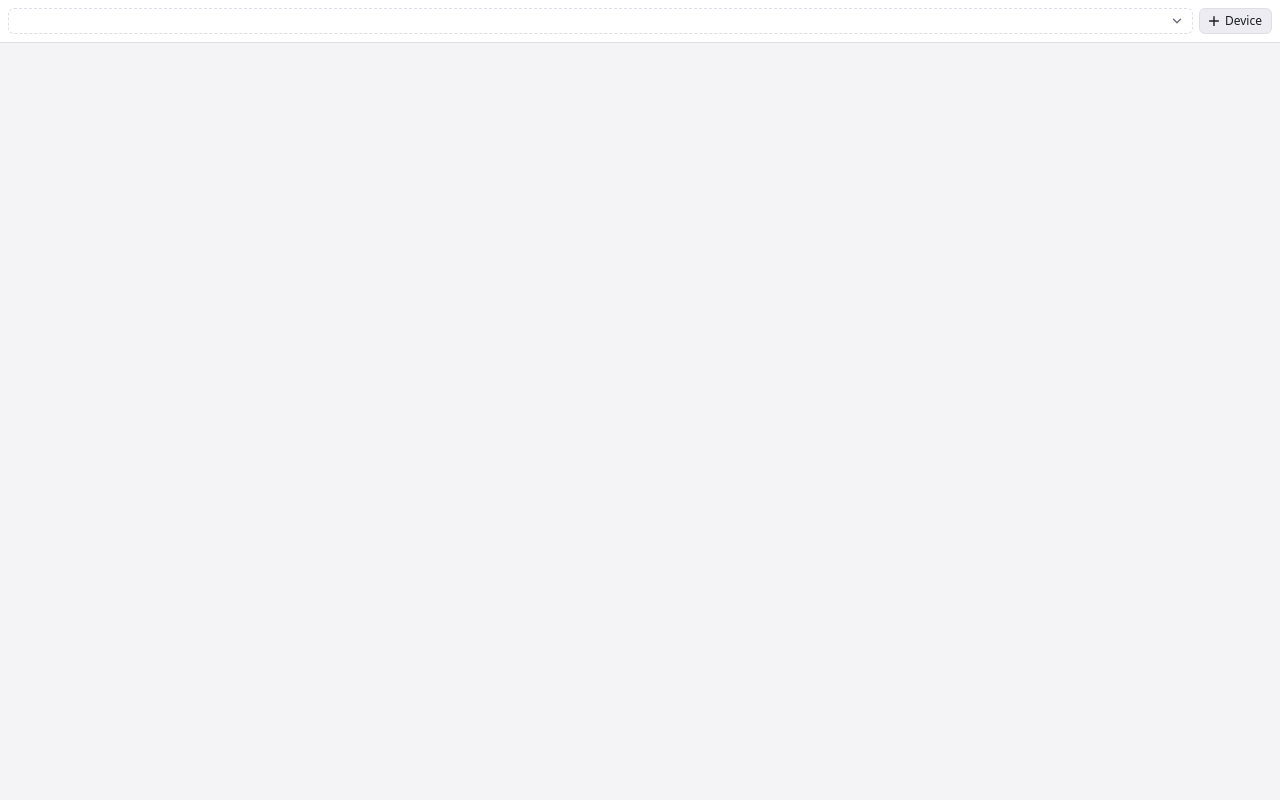
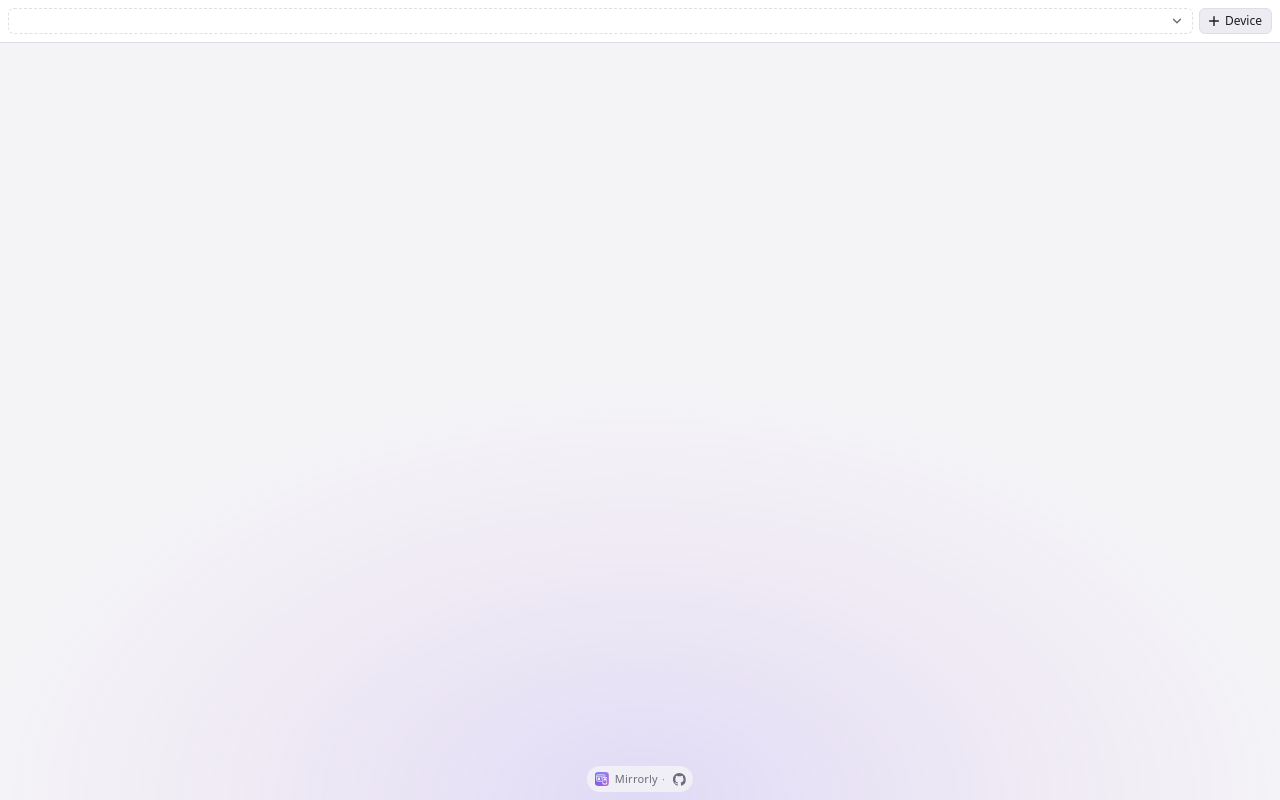
Before and after one commit to dazecoop/mirrorly, a browser extension: page sidebar/sidebar.html in a window 1280 px wide. Drawn offline with Linux system fonts and the light colour scheme.

Commit message:
feat: add footer credit section with GitHub link and enhance sidebar padding

```diff
--- a/sidebar/sidebar.css
+++ b/sidebar/sidebar.css
@@ -268,7 +268,7 @@ button:hover, select:hover { border-color: var(--muted); }
   min-height: 0;
   display: flex;
   gap: 8px;
-  padding: 8px;
+  padding: 8px 8px 30px; /* room for the credit below the phones */
   overflow-x: auto;
 }
 .pane {
@@ -392,3 +392,42 @@ body.capture.frameless .screen { border-radius: 0 !important; }
   background: rgba(124, 124, 240, .12);
   box-shadow: 0 0 24px rgba(100, 95, 240, .45), 0 0 60px rgba(182, 95, 216, .25);
 }
+
+/* The credit, centred at the bottom of the phones' area */
+.credit {
+  position: fixed;
+  left: 50%;
+  bottom: 8px;
+  translate: -50% 0;
+  z-index: 5;
+  display: flex;
+  align-items: center;
+  gap: 6px;
+  padding: 3px 4px 3px 8px;
+  border-radius: 999px;
+  background: color-mix(in srgb, var(--bg) 80%, transparent);
+  color: var(--muted);
+  font-size: 11px;
+  font-weight: 400;
+  letter-spacing: .02em;
+}
+.credit .dot { margin: 0 -2px; opacity: .7; }
+.credit img { display: block; }
+.credit a { display: grid; place-items: center; width: 20px; height: 20px; border-radius: 50%; color: var(--muted); }
+.credit a:hover { color: var(--text); background: var(--chip); }
+.credit svg { width: 13px; height: 13px; fill: currentColor; }
+body.capture .credit { display: none; }
+
+/* A large, soft purple glow rising from the bottom of the phones' area */
+#panes::before {
+  content: '';
+  position: fixed;
+  left: 0;
+  right: 0;
+  bottom: 0;
+  height: 70vh;
+  z-index: -1;
+  pointer-events: none;
+  background: radial-gradient(70% 100% at 50% 100%, rgba(124, 92, 240, .16), rgba(182, 95, 216, .06) 45%, transparent 75%);
+}
+body.capture #panes::before { display: none; }
--- a/sidebar/sidebar.html
+++ b/sidebar/sidebar.html
@@ -108,6 +108,15 @@
     <p id="placeholder" class="placeholder" hidden>Open a web page in this window to see its mobile view here.</p>
   </main>
 
+  <footer class="credit">
+    <img src="../icons/icon.svg" alt="" width="14" height="14">
+    <span>Mirrorly</span>
+    <span class="dot" aria-hidden="true">·</span>
+    <a id="source-link" href="https://github.com/dazecoop/mirrorly" target="_blank" rel="noopener" title="Mirrorly on GitHub" aria-label="Mirrorly on GitHub">
+      <svg viewBox="0 0 16 16" aria-hidden="true"><path d="M8 0C3.58 0 0 3.58 0 8c0 3.54 2.29 6.53 5.47 7.59.4.07.55-.17.55-.38 0-.19-.01-.82-.01-1.49-2.01.37-2.53-.49-2.69-.94-.09-.23-.48-.94-.82-1.13-.28-.15-.68-.52-.01-.53.63-.01 1.08.58 1.23.82.72 1.21 1.87.87 2.33.66.07-.52.28-.87.51-1.07-1.78-.2-3.64-.89-3.64-3.95 0-.87.31-1.59.82-2.15-.08-.2-.36-1.02.08-2.12 0 0 .67-.21 2.2.82.64-.18 1.32-.27 2-.27.68 0 1.36.09 2 .27 1.53-1.04 2.2-.82 2.2-.82.44 1.1.16 1.92.08 2.12.51.56.82 1.27.82 2.15 0 3.07-1.87 3.75-3.65 3.95.29.25.54.73.54 1.48 0 1.07-.01 1.93-.01 2.2 0 .21.15.46.55.38A8.01 8.01 0 0 0 16 8c0-4.42-3.58-8-8-8z"/></svg>
+    </a>
+  </footer>
+
   <template id="pane-template">
     <section class="pane">
       <div class="pane-box">
--- a/sidebar/sidebar.js
+++ b/sidebar/sidebar.js
@@ -1306,6 +1306,11 @@ function buildControls() {
   }
 
   document.getElementById('notice-close').addEventListener('click', () => setNotice(false));
+  // In a tab beside the page, as the sidebar can't navigate itself.
+  document.getElementById('source-link').addEventListener('click', (e) => {
+    e.preventDefault();
+    browser.tabs.create({ url: e.currentTarget.href, windowId: typeof windowId === 'number' ? windowId : undefined });
+  });
 
   addDeviceButton.addEventListener('click', () => {
     if (panes.length >= Mirrorly.MAX_DEVICES) return;
```
